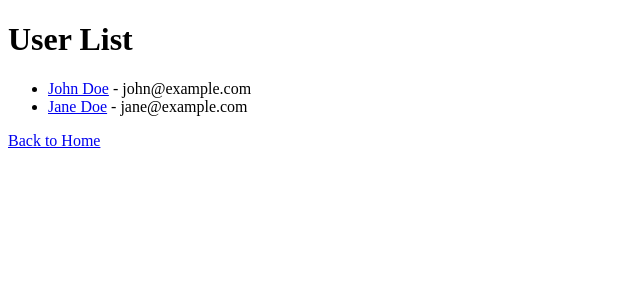
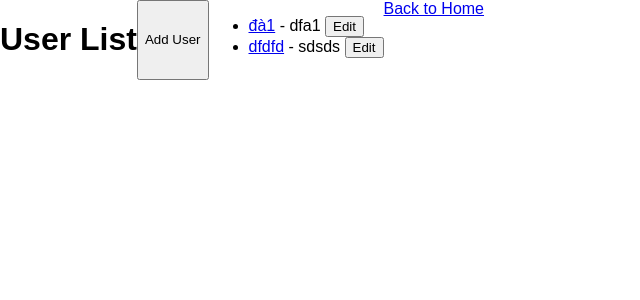
Before and after one commit to phuonglan221286/Train2, a Flask app: page /users/ in a window 1280 px wide. Shown: the top 300 px of the page, without its empty margins (0-640 px from the left). Run offline with Flask 3, Linux system fonts and the light colour scheme.

Commit message:
Update: Add edit user popup functionality

```diff
--- a/app/__init__.py
+++ b/app/__init__.py
@@ -1,9 +1,12 @@
 from flask import Flask
-
+from .user.models import db
 def create_app():
     app = Flask(__name__)
     app.config.from_object('config.Config')  # Sử dụng cấu hình nếu có
 
+    db.init_app(app)  # Khởi tạo SQLAlchemy
+    with app.app_context():
+        db.create_all()  # Tạo bảng nếu chưa tồn tại
     # Import và đăng ký các Blueprint
     from .routes import main_bp
     from .user import user_bp
--- a/app/static/css/style.css
+++ b/app/static/css/style.css
@@ -30,3 +30,24 @@ body {
     flex-grow: 1;
     padding: 20px;
 }
+/* Popup styling */
+#addUserPopup {
+    display: none;
+    position: fixed;
+    top: 50%;
+    left: 50%;
+    transform: translate(-50%, -50%);
+    background-color: white;
+    border: 1px solid #ccc;
+    padding: 20px;
+    z-index: 1000;
+}
+
+#addUserPopup input {
+    display: block;
+    margin: 10px 0;
+}
+
+#addUserPopup button {
+    margin-top: 10px;
+}
--- a/app/templates/user/list.html
+++ b/app/templates/user/list.html
@@ -4,14 +4,107 @@
     <meta charset="UTF-8">
     <meta name="viewport" content="width=device-width, initial-scale=1.0">
     <title>User List</title>
-</head>
+    <!-- Link to shared CSS file -->
+    <link rel="stylesheet" href="{{ url_for('static', filename='css/style.css') }}">
+    <script>
+        // Hiển thị popup
+        function showAddUserPopup() {
+            document.getElementById('addUserPopup').style.display = 'block';
+        }
+
+        // Ẩn popup
+        function closeAddUserPopup() {
+            document.getElementById('addUserPopup').style.display = 'none';
+        }
+
+        // Gửi dữ liệu tới server
+        async function addUser() {
+            const name = document.getElementById('name').value;
+            const email = document.getElementById('email').value;
+
+            const response = await fetch('/users/add', {
+                method: 'POST',
+                headers: { 'Content-Type': 'application/json' },
+                body: JSON.stringify({ name, email })
+            });
+
+            const result = await response.json();
+            if (response.ok) {
+                alert(result.message);
+                location.reload(); // Tải lại trang
+            } else {
+                alert(result.error);
+            }
+        }
+        // Hiển thị popup sửa người dùng
+function showEditUserPopup(userId, userName, userEmail) {
+    document.getElementById('editUserId').value = userId;
+    document.getElementById('editName').value = userName;
+    document.getElementById('editEmail').value = userEmail;
+    document.getElementById('editUserPopup').style.display = 'block';
+}
+
+// Ẩn popup sửa người dùng
+function closeEditUserPopup() {
+    document.getElementById('editUserPopup').style.display = 'none';
+}
+
+// Gửi yêu cầu cập nhật người dùng
+async function editUser() {
+    const userId = document.getElementById('editUserId').value;
+    const name = document.getElementById('editName').value;
+    const email = document.getElementById('editEmail').value;
+
+    const response = await fetch(`/users/update/${userId}`, {
+        method: 'PUT',
+        headers: { 'Content-Type': 'application/json' },
+        body: JSON.stringify({ name, email })
+    });
+
+    const result = await response.json();
+    if (response.ok) {
+        alert(result.message);
+        location.reload(); // Tải lại trang sau khi cập nhật
+    } else {
+        alert(result.error);
+    }
+}
+
+    </script>
+   </head>
 <body>
+
     <h1>User List</h1>
+    <button onclick="showAddUserPopup()">Add User</button>
     <ul>
         {% for user in users %}
-        <li><a href="/users/{{ user.id }}">{{ user.name }}</a> - {{ user.email }}</li>
+        <li><a href="/users/{{ user.id }}">{{ user.name }}</a> - {{ user.email }}
+            <button onclick="showEditUserPopup({{ user.id }}, '{{ user.name }}', '{{ user.email }}')">Edit</button></li>
+
         {% endfor %}
     </ul>
+
+
+    <!-- Popup thêm người dùng -->
+    <div id="addUserPopup">
+        <h2>Add User</h2>
+        <label for="name">Name:</label>
+        <input type="text" id="name">
+        <label for="email">Email:</label>
+        <input type="email" id="email">
+        <button onclick="addUser()">Save</button>
+        <button onclick="closeAddUserPopup()">Close</button>
+    </div>
+    <div id="editUserPopup" style="display: none;">
+        <h2>Edit User</h2>
+        <input type="hidden" id="editUserId"> <!-- ID ẩn của người dùng -->
+        <label for="editName">Name:</label>
+        <input type="text" id="editName">
+        <label for="editEmail">Email:</label>
+        <input type="email" id="editEmail">
+        <button onclick="editUser()">Save Changes</button>
+        <button onclick="closeEditUserPopup()">Close</button>
+    </div>
     <a href="/">Back to Home</a>
 </body>
 </html>
--- a/app/user/routes.py
+++ b/app/user/routes.py
@@ -1,15 +1,55 @@
-from flask import render_template
+from flask import jsonify, render_template, request
 from . import user_bp
+from .models import db, User
 
 # Route danh sách người dùng
 @user_bp.route('/')
 def list_users():
-    users = [
-        {'id': 1, 'name': 'John Doe', 'email': 'john@example.com'},
-        {'id': 2, 'name': 'Jane Doe', 'email': 'jane@example.com'}
-    ]
+    # Lấy danh sách người dùng từ CSDL
+    users = User.query.all()
     return render_template('user/list.html', users=users)
+
 @user_bp.route('/<int:user_id>')
 def user_detail(user_id):
     user = {'id': user_id, 'name': f'User {user_id}', 'email': f'user{user_id}@example.com'}
     return render_template('user/detail.html', user=user)
+# Route để thêm người dùng
+@user_bp.route('/add', methods=['POST'])
+def add_user():
+    data = request.json
+    name = data.get('name')
+    email = data.get('email')
+
+    # Kiểm tra dữ liệu
+    if not name or not email:
+        return jsonify({'error': 'Name and email are required!'}), 400
+
+    # Thêm người dùng vào CSDL
+    new_user = User(name=name, email=email)
+    db.session.add(new_user)
+    db.session.commit()
+
+    return jsonify({'message': 'User added successfully!'})
+
+# Route để cập nhật thông tin người dùng
+@user_bp.route('/update/<int:user_id>', methods=['PUT'])
+def update_user(user_id):
+    data = request.json  # Lấy dữ liệu từ yêu cầu JSON
+    name = data.get('name')
+    email = data.get('email')
+
+    # Kiểm tra dữ liệu
+    if not name or not email:
+        return jsonify({'error': 'Name and email are required!'}), 400
+
+    # Tìm người dùng trong CSDL
+    user = User.query.get(user_id)
+    if not user:
+        return jsonify({'error': 'User not found!'}), 404
+
+    # Cập nhật thông tin người dùng
+    user.name = name
+    user.email = email
+    db.session.commit()
+
+    return jsonify({'message': 'User updated successfully!'})
--- a/config.py
+++ b/config.py
@@ -1,3 +1,6 @@
 class Config:
     SECRET_KEY = 'your_secret_key'
     DEBUG = True
+    SQLALCHEMY_DATABASE_URI = 'sqlite:///users.db'  # Đường dẫn CSDL
+    SQLALCHEMY_DATABASE_URI = 'sqlite:///devices.db'
+    SQLALCHEMY_TRACK_MODIFICATIONS = False
```
Also changed, not shown: app/user/models.py (+11 -0 lines), instance/devices.db (added).
